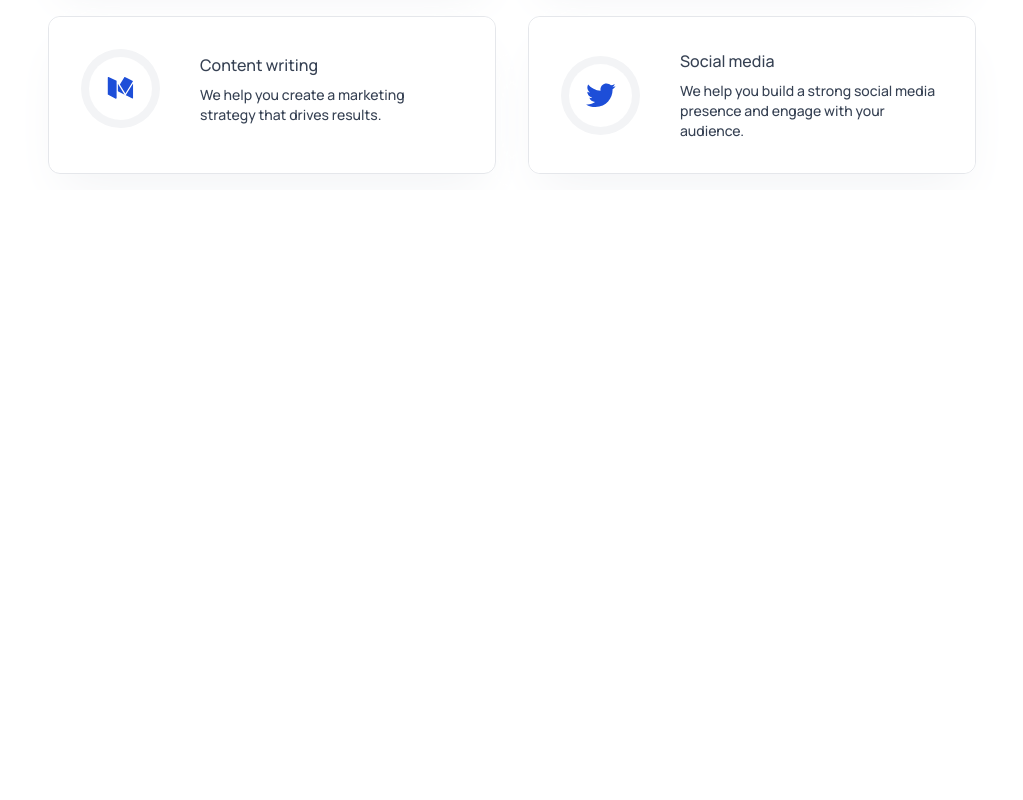
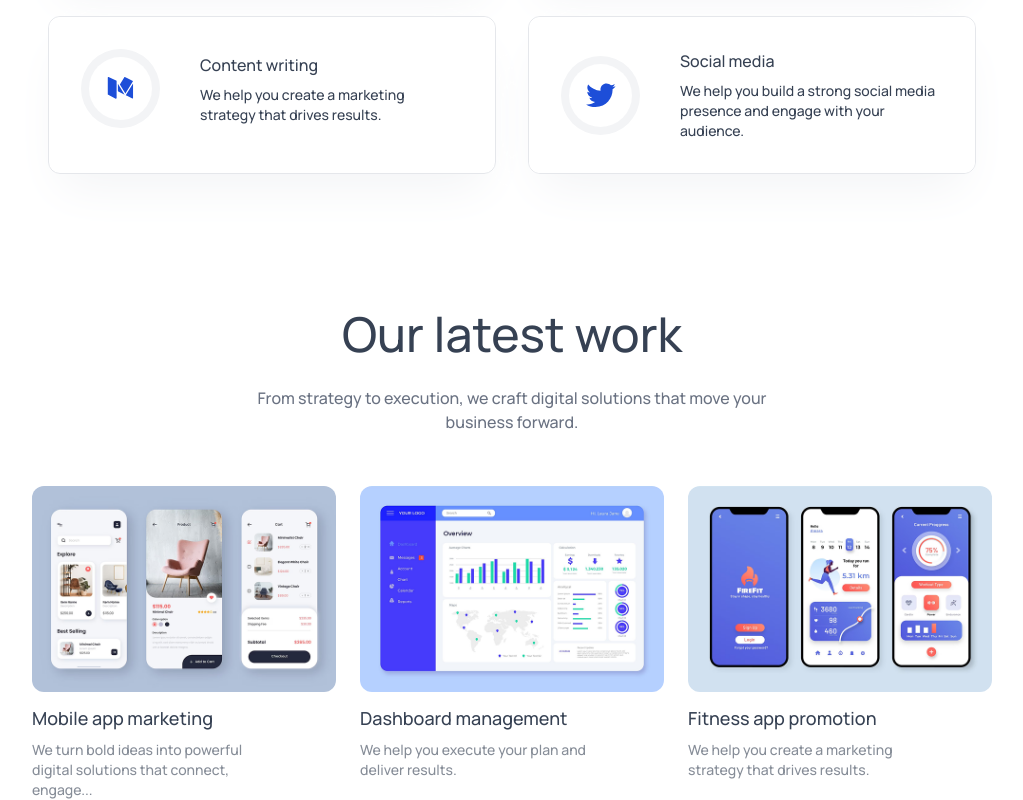
Before and after one commit to foysalhossien77/Agency-ai, a React (Vite) app: page / in a window 1280 px wide. Shown: the part 1760-2560 px from the top of the page, without its empty margins (128-1151 px from the left). Before the commit the page ends 1950 px from the top, so only its background shows below. Built offline with nearby package versions, Linux system fonts and the light colour scheme.

Commit message:
complete ourWork section

```diff
--- a/src/App.jsx
+++ b/src/App.jsx
@@ -3,6 +3,7 @@
 import Hero from "./components/Hero";
 import TrustedBy from "./components/TrustedBy";
 import Services from "./components/Services";
+import OurWork from "./components/OurWork";
 
 const App = () => {
   const [theme, setTheme] = useState(
@@ -15,6 +16,7 @@
       <Hero />
       <TrustedBy />
       <Services />
+      <OurWork />
     </div>
   );
 };
--- /dev/null
+++ b/src/components/OurWork.jsx
@@ -0,0 +1,45 @@
+import React from 'react'
+import Title from './Title'
+import assets from '../assets/assets'
+
+const OurWork = () => {
+
+  const workData = [
+    {
+      title: 'Mobile app marketing',
+      description: 'We turn bold ideas into powerful digital solutions that connect, engage...',
+      image: assets.work_mobile_app,
+    },
+    {
+      title: 'Dashboard management',
+      description: 'We help you execute your plan and deliver results.',
+      image: assets.work_dashboard_management,
+    },
+    {
+      title: 'Fitness app promotion',
+      description: 'We help you create a marketing strategy that drives results.',
+      image: assets.work_fitness_app,
+    },
+  ]
+
+  return (
+    <section id='our-work' className='flex flex-col items-center  gap-7 px-4 sm:px-12 lg:px-24 xl:px-40 pt-30 text-gray-700 dark:text-white'>
+      <Title title='Our latest work' desc='From strategy to execution, we craft digital solutions that move your business forward.' />
+
+      <div className="grid sm:grid-cols-2 lg:grid-cols-3 gap-6 w-full max-w-5xl">
+         {
+          workData.map((work, index)=>(
+            <div key={index} className='hover:scale-102 duration-500 transition-all cursor-pointer'>
+                <img src={work.image} alt="" className='w-full rounded-xl' />
+                <h3 className='mt-3 mb-2 text-lg font-semibold'>{work.title}</h3>
+                <p className='text-sm opacity-60 w-5/6'>{work.description}</p>
+            </div>
+          ))
+         }
+      </div>
+
+    </section>
+  )
+}
+
+export default OurWork
--- a/src/components/ServiceCard.jsx
+++ b/src/components/ServiceCard.jsx
@@ -27,7 +27,7 @@
         style={{ top: position.y - 150, left: position.x - 150 }}
       />
 
-      <div className="flex items-center gap-10 p-8 hover:p-7.5 hover:m-0.5 transition-all rounded-[10px] bg-white dark:bg-gray-900 z-10 relative">
+      <div className="flex items-center gap-10 p-8 hover:p-7.5 hover:m-0.5 transition-all cursor-pointer rounded-[10px] bg-white dark:bg-gray-900 z-10 relative">
         <div className="bg-gray-100 dark:bg-gray-700 rounded-full">
           <img
             src={service.icon}
```
